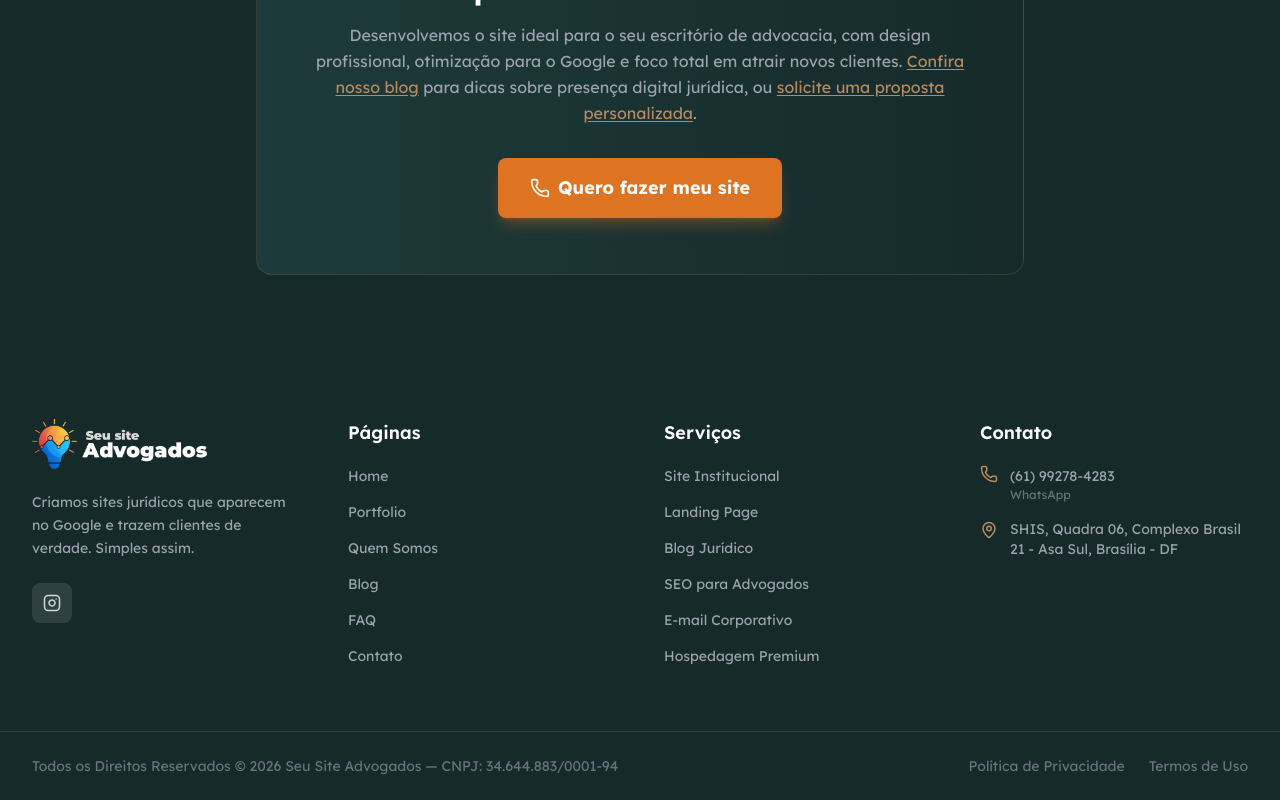
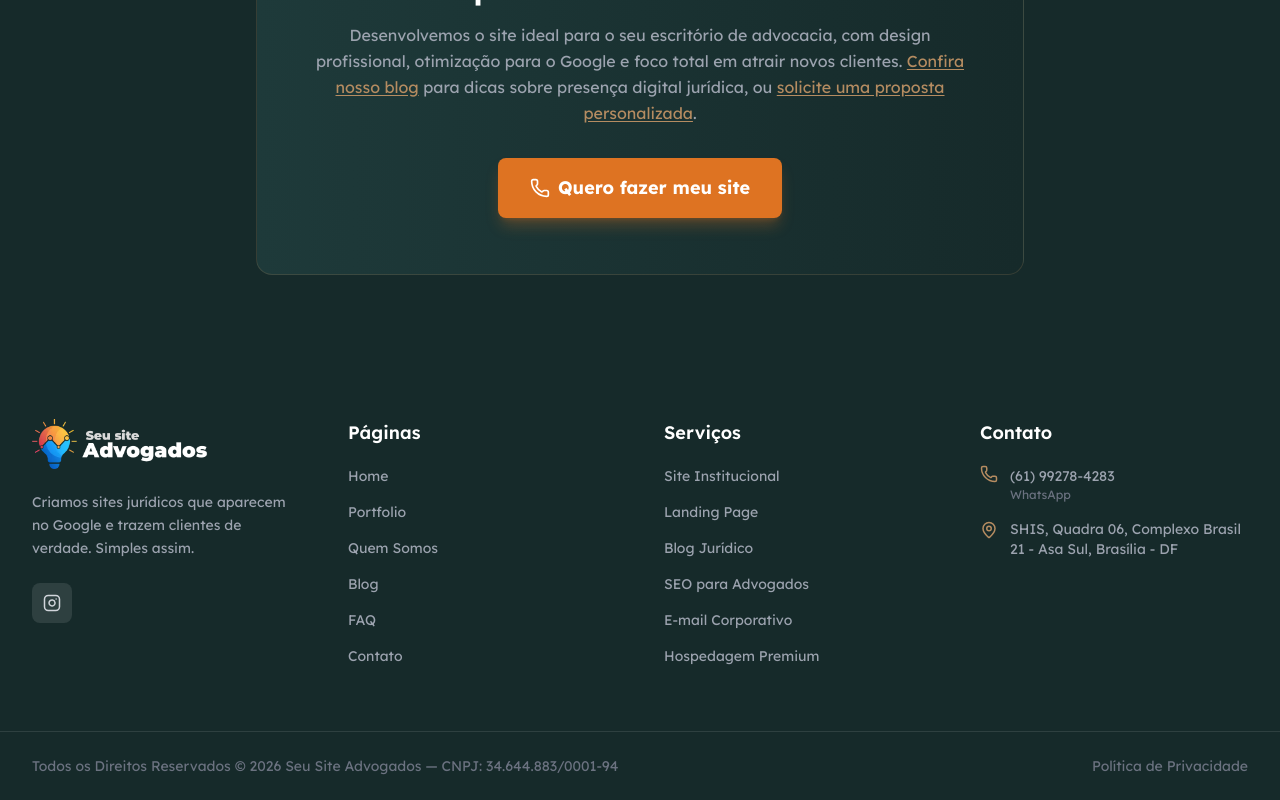
Before and after one commit to webpixeldf/seu-site-advogados, a Next.js app: page /portfolio in a window 1280 px wide. Shown: the part 2476-3276 px from the top of the page. Built offline with nearby package versions, Linux system fonts and the light colour scheme.

Commit message:
fix: corrige links quebrados e SEO - sitemap, footer, portfolio nofollow

```diff
--- a/src/app/(frontend)/components/Footer.tsx
+++ b/src/app/(frontend)/components/Footer.tsx
@@ -136,12 +136,6 @@ export default function Footer() {
             >
               Política de Privacidade
             </Link>
-            <Link
-              href="/contatos"
-              className="text-gray-500 hover:text-gray-400 text-sm font-lexend transition-colors"
-            >
-              Termos de Uso
-            </Link>
           </div>
         </div>
       </div>
--- a/src/app/(frontend)/portfolio/page.tsx
+++ b/src/app/(frontend)/portfolio/page.tsx
@@ -92,7 +92,7 @@ function PortfolioGrid({ items }: { items: typeof onepageItems }) {
           key={item.url}
           href={item.url}
           target="_blank"
-          rel="noopener noreferrer"
+          rel="noopener noreferrer nofollow"
           className="group relative block rounded-2xl overflow-hidden shadow-lg hover:shadow-2xl transition-all duration-500 bg-white"
         >
           <div className="relative aspect-[16/10] overflow-hidden">
--- a/src/app/sitemap.ts
+++ b/src/app/sitemap.ts
@@ -21,6 +21,7 @@ export default function sitemap(): MetadataRoute.Sitemap {
     { url: `${BASE_URL}/faq`, lastModified: now, changeFrequency: 'monthly', priority: 0.6 },
     { url: `${BASE_URL}/contatos`, lastModified: now, changeFrequency: 'monthly', priority: 0.7 },
     { url: `${BASE_URL}/site-para-advogados`, lastModified: now, changeFrequency: 'monthly', priority: 0.8 },
+    { url: `${BASE_URL}/politica-de-privacidade`, lastModified: now, changeFrequency: 'yearly', priority: 0.3 },
   ]
 
   const cidadePages: MetadataRoute.Sitemap = cidades.map((slug) => ({
```
